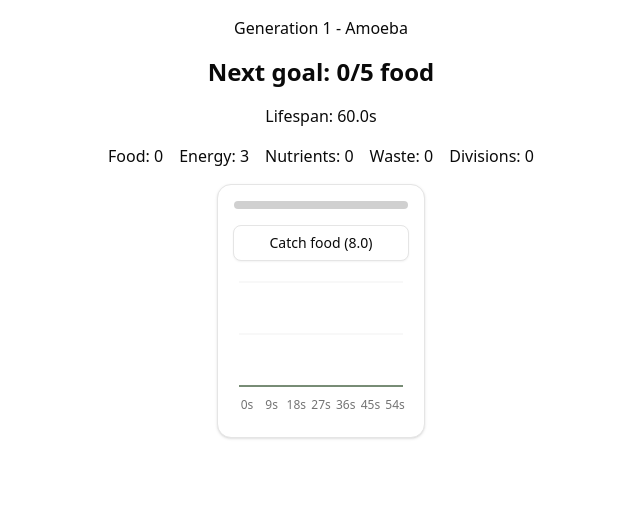
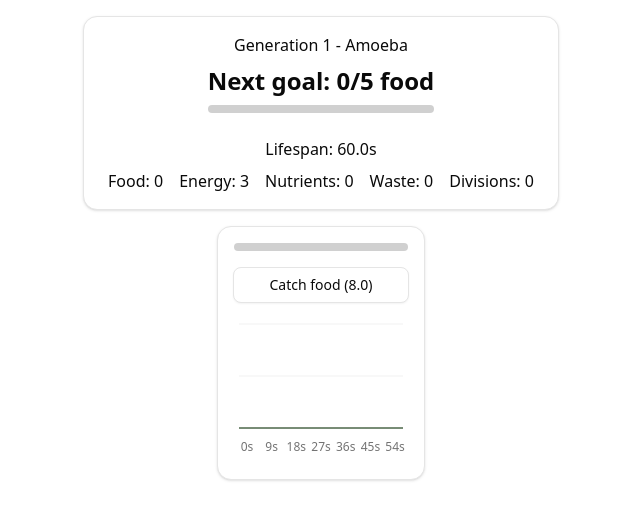
Before and after one commit to mmKALLL/exponential-emergence, a React (Vite) app: page / in a window 1280 px wide. Shown: the top 520 px of the page, without its empty margins (319-959 px from the left). Built offline with nearby package versions, Linux system fonts and the light colour scheme.

Commit message:
refactor: extract level info a card, fix progress display

```diff
--- /dev/null
+++ b/src/components/game/level-info-card.tsx
@@ -0,0 +1,41 @@
+import { useGameState, useUpdate } from '@/hooks/use-update'
+import { Game } from '@/lib/gamestate-logic'
+import { capitalize, levelLabel } from '@/lib/utils'
+import { Card } from '../ui/card'
+import { ProgressItem } from './progress-item'
+
+export function LevelInfoCard() {
+  const currentGoal = useUpdate(() => Game.currentGoal)
+  const currentGoalAmount = useUpdate(() => Game.currentGoalAmount)
+  const currentGoalMaximum = useUpdate(() => Game.currentGoalMaximum)
+  const resources = useUpdate(() => Game.resources)
+  const { currentLevel, lifespanLeft, generation } = useGameState()
+  console.log(currentGoalAmount, currentGoalMaximum, currentGoal)
+
+  return (
+    <Card className="flex flex-col gap-2 p-4 items-center">
+      <p className="">
+        Generation {generation} - {levelLabel(currentLevel)}
+      </p>
+      <div className="mb-4">
+        <h1 className="text-2xl font-bold">
+          {currentGoal ? (
+            <ProgressItem value={currentGoalAmount || 0} max={currentGoalMaximum}>
+              Next goal: {currentGoalAmount}/{currentGoalMaximum} {currentGoal.resourceName}
+            </ProgressItem>
+          ) : (
+            <span className="text-green-500">All {levelLabel(currentLevel)} goals completed!</span>
+          )}
+        </h1>
+      </div>
+      <h1 className="text-1.5xl">Lifespan: {lifespanLeft.toFixed(1)}s</h1>
+      <p className="text-md">
+        {resources.map(({ name, amount }) => (
+          <span key={name} className="px-2">
+            {capitalize(name)}: {amount}
+          </span>
+        ))}
+      </p>
+    </Card>
+  )
+}
--- /dev/null
+++ b/src/components/game/progress-item.tsx
@@ -0,0 +1,19 @@
+import type { JSX } from 'react'
+import { Progress } from '../ui/progress'
+
+export function ProgressItem({
+  value,
+  max,
+  children,
+}: {
+  value: number
+  max: number
+  children: (JSX.Element | string | number | boolean | null)[]
+}): JSX.Element {
+  return (
+    <div className="flex flex-col items-center gap-2">
+      {children}
+      <Progress value={value} max={max} />
+    </div>
+  )
+}
--- a/src/components/game/screens/game-screen.tsx
+++ b/src/components/game/screens/game-screen.tsx
@@ -1,39 +1,15 @@
 import { ActionCard } from '../action-card'
 import type { Action } from '@/lib/types'
-import { capitalize, levelLabel } from '@/lib/utils'
-import { useGameState, useUpdate } from '@/hooks/use-update'
+import { useUpdate } from '@/hooks/use-update'
 import { Game } from '@/lib/gamestate-logic'
+import { LevelInfoCard } from '../level-info-card'
 
 export function GameScreen() {
-  const currentGoal = useUpdate(() => Game.currentGoal)
-  const currentGoalAmount = useUpdate(() => Game.currentGoalAmount)
-  const currentGoalMaximum = useUpdate(() => Game.currentGoalMaximum)
-  const resources = useUpdate(() => Game.resources)
   const visibleActionCards = useUpdate(() => Game.visibleActionCards)
-  const { currentLevel, lifespanLeft, generation } = useGameState()
 
   return (
     <>
-      <p className="">
-        Generation {generation} - {levelLabel(currentLevel)}
-      </p>
-      <h1 className="text-2xl font-bold">
-        {currentGoal ? (
-          <>
-            Next goal: {currentGoalAmount}/{currentGoalMaximum} {currentGoal.resourceName}
-          </>
-        ) : (
-          <span className="text-green-500">All {levelLabel(currentLevel)} goals completed!</span>
-        )}
-      </h1>
-      <h1 className="text-1.5xl">Lifespan: {lifespanLeft.toFixed(1)}s</h1>
-      <p className="text-md">
-        {resources.map(({ name, amount }) => (
-          <span key={name} className="px-2">
-            {capitalize(name)}: {amount}
-          </span>
-        ))}
-      </p>
+      <LevelInfoCard />
       <div className="flex gap-4 flex-wrap justify-start">
         {visibleActionCards.map((action: Action) => (
           <ActionCard key={action.name} action={action} />
--- a/src/components/ui/progress.tsx
+++ b/src/components/ui/progress.tsx
@@ -3,7 +3,7 @@ import * as ProgressPrimitive from '@radix-ui/react-progress'
 
 import { cn } from '@/lib/utils'
 
-function Progress({ className, value, ...props }: React.ComponentProps<typeof ProgressPrimitive.Root>) {
+function Progress({ className, value, max, ...props }: React.ComponentProps<typeof ProgressPrimitive.Root>) {
   return (
     <ProgressPrimitive.Root
       data-slot="progress"
@@ -13,7 +13,7 @@ function Progress({ className, value, ...props }: React.ComponentProps<typeof Pr
       <ProgressPrimitive.Indicator
         data-slot="progress-indicator"
         className="bg-primary h-full w-full flex-1 transition-all"
-        style={{ transform: `translateX(-${100 - (value || 0)}%)` }}
+        style={{ transform: `translateX(-${100 - ((value || -1) / (max || 100)) * 100}%)` }}
       />
     </ProgressPrimitive.Root>
   )
```
